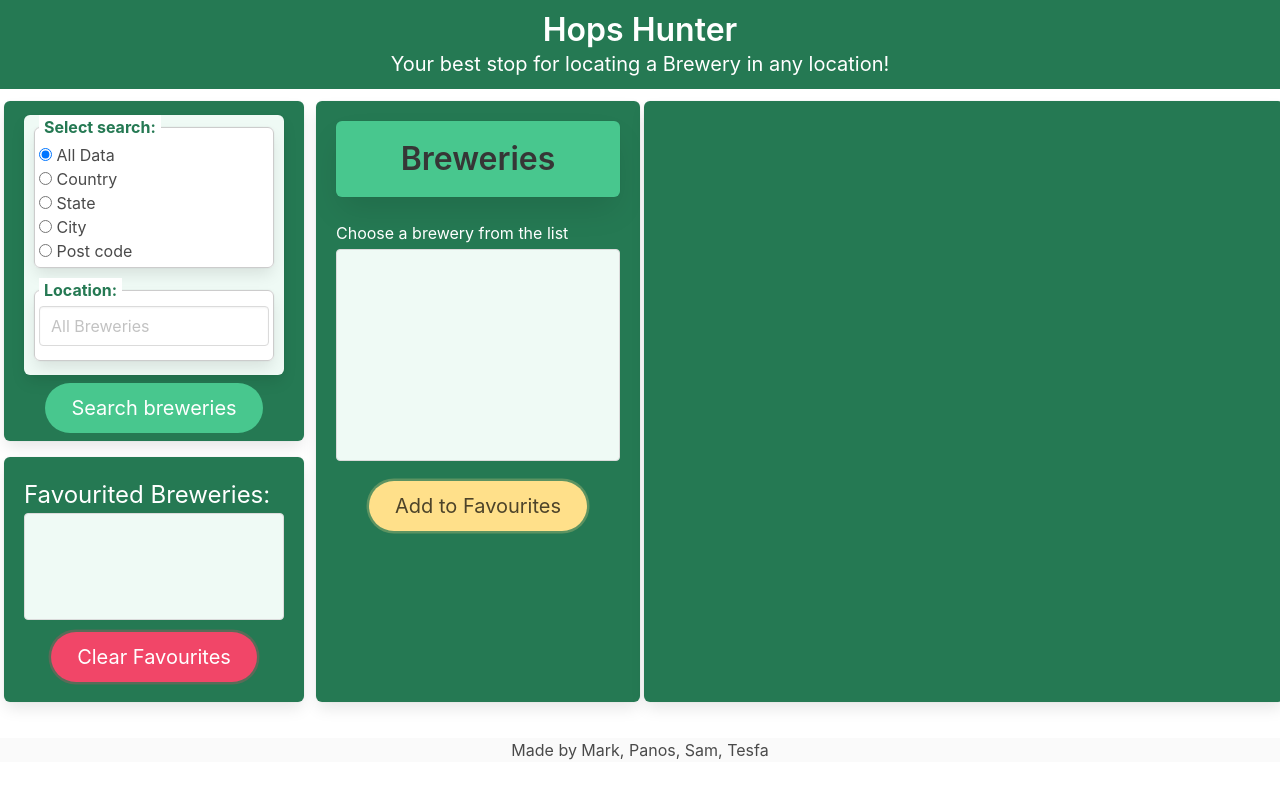
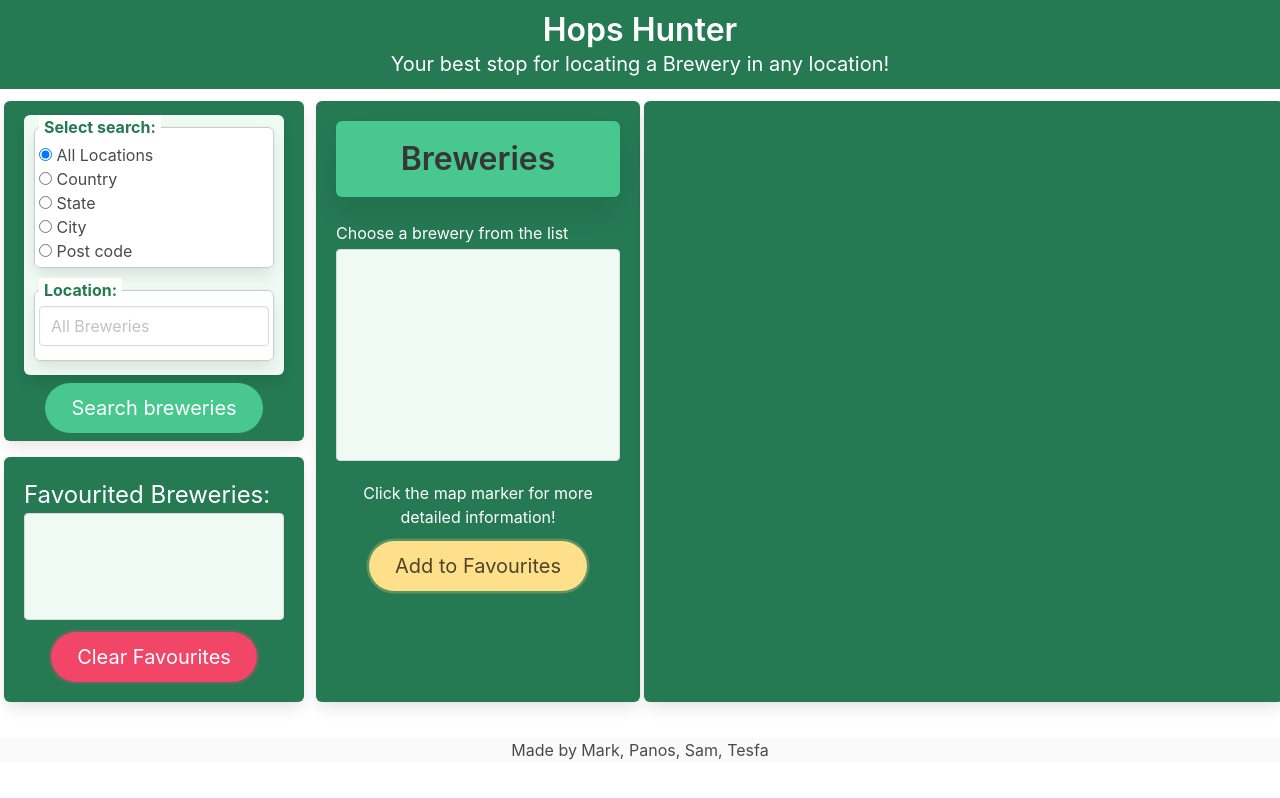
Before and after one commit to MarkJNap/Hops-hunter, a plain HTML site: page index.html in a window 1280 px wide. Drawn offline with nearby package versions, Linux system fonts and the light colour scheme; some packages are replaced by stand-ins of ours; no server answers.

Commit message:
Minor spelling and word adjustments for ease of use

```diff
--- a/index.html
+++ b/index.html
@@ -31,7 +31,7 @@
                                 <legend class="has-text-success-dark">Select search:</legend>
                                 <div class="control">
                                     <label class="radio"> <input id="rAllData" type="radio" name="mapOption" checked>
-                                        All Data </label>
+                                        All Locations </label>
                                 </div>
 
                                 <div class="control">
@@ -77,8 +77,7 @@
                             <select class="has-background-success-light" id="listFavourites" multiple size="5"
                                 onchange="getSelectedID(this)">
                                 <!-- <option value="Argentina">Argentina</option>
-                                    <option value="Bolivia">Bolivia</option>
-                                    <option value="Venezuela">Venezuela</option> -->
+                                    <option value="Bolivia">Bolivia</option> -->
                             </select>
                         </span>
                     </div>
@@ -102,7 +101,8 @@
                             </select>
                         </span>
                     </div>
-                    <div class="buttons is-centered">
+                    <p class="is-size-6 has-text-white pb-1 has-text-centered" >Click the map marker for more detailed information!</p>
+                    <div class="buttons is-centered pt-2">
                         <button class="button is-warning is-medium is-responsive is-rounded is-focused" type="button" id="fav-btn">Add to Favourites</button>
                     </div>
                 </div>
```
Also changed, not shown: assets/js/script.js (+4 -4 lines).
